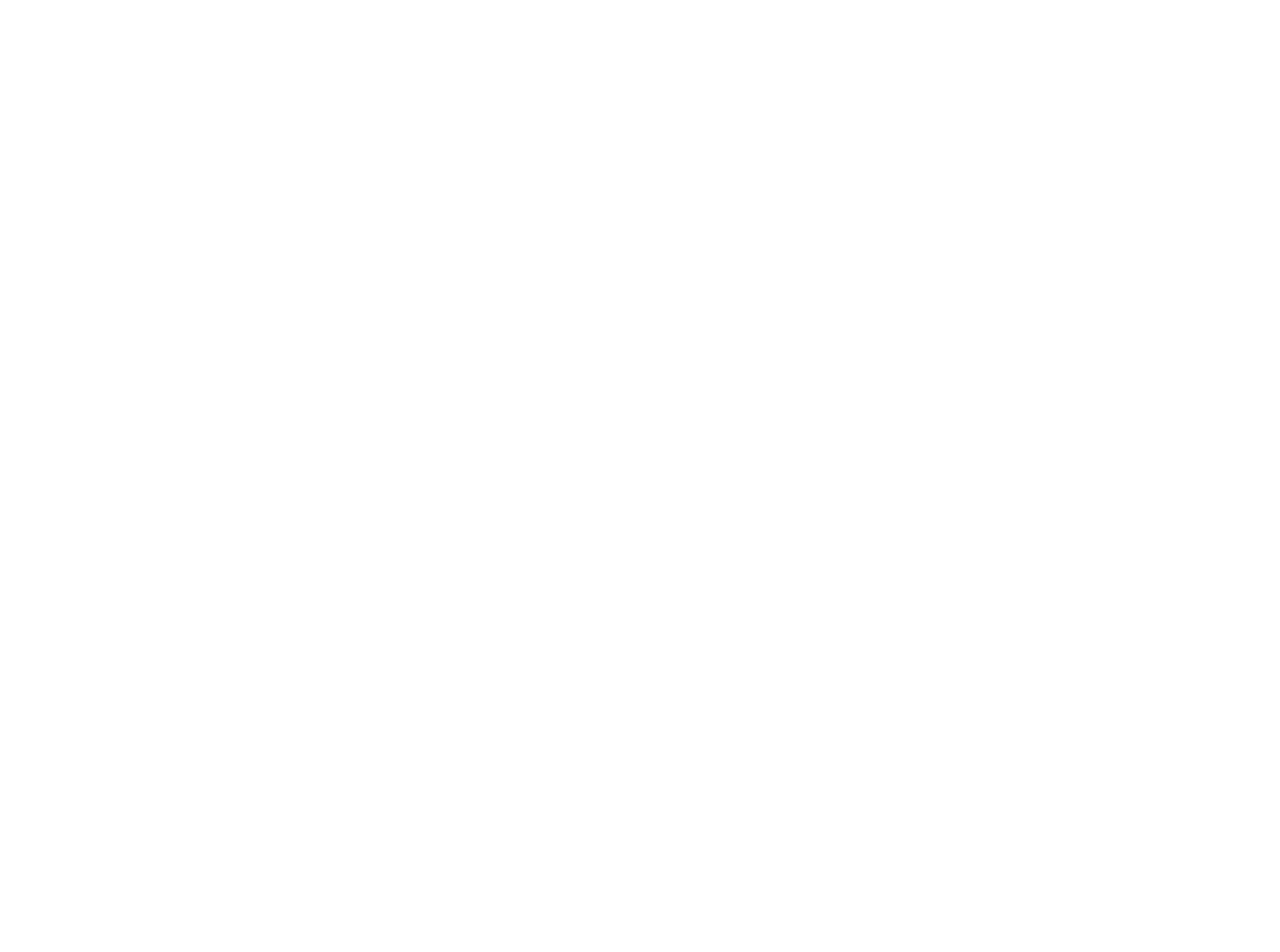
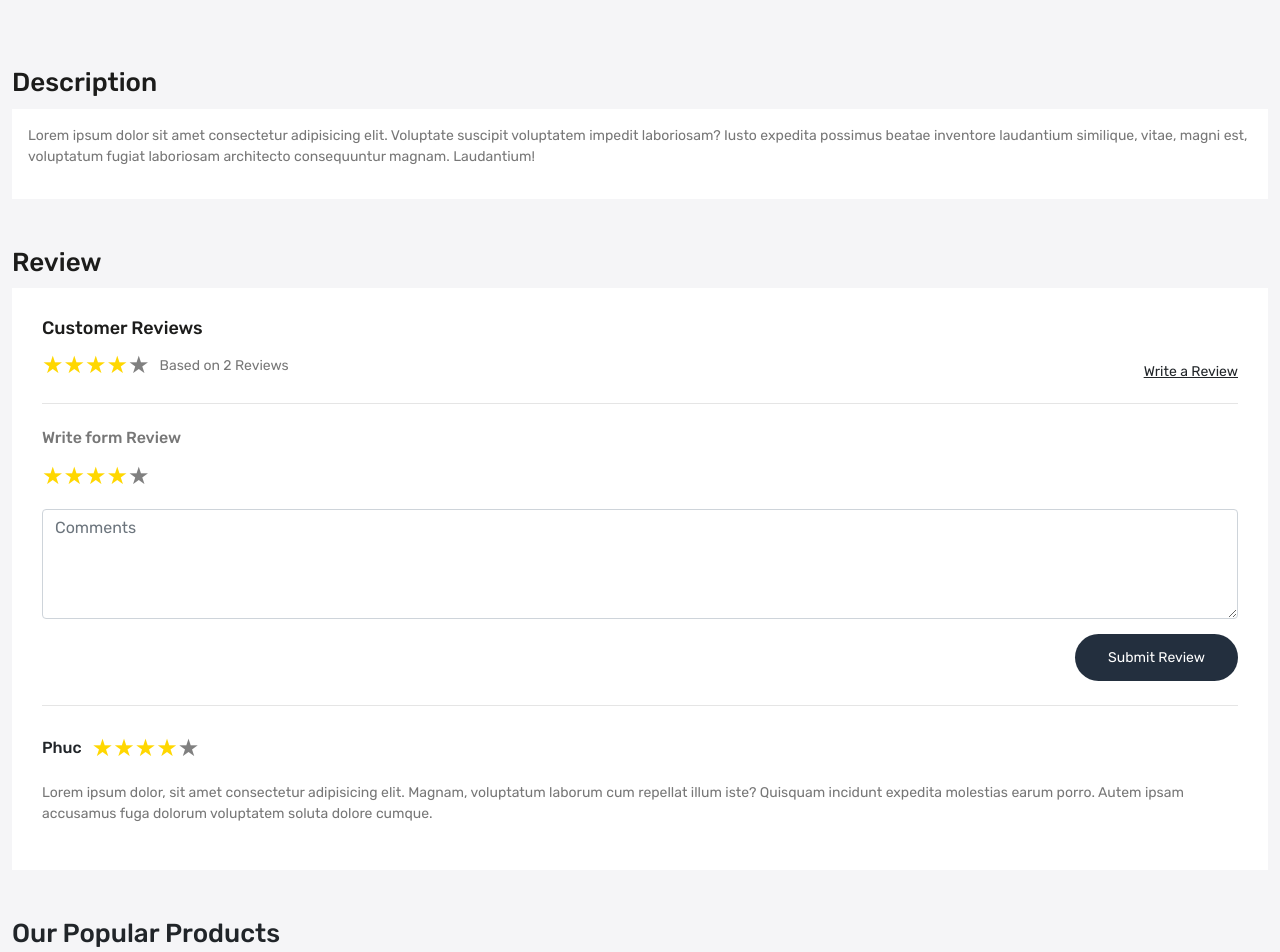
Before and after one commit to Phuc1912001/MERN-PhucShop, a React (Create React App) app in the folder frontend/: page /product/1 in a window 1280 px wide. Before the commit this address had no page. Shown: the part 660-1612 px from the top of the page. Before the commit the page ends 800 px from the top, so only its background shows below. Built offline with nearby package versions, Linux system fonts and the light colour scheme.

Commit message:
Single Product

```diff
--- a/frontend/package.json
+++ b/frontend/package.json
@@ -12,6 +12,7 @@
     "react-fast-marquee": "^1.3.5",
     "react-helmet": "^6.1.0",
     "react-icons": "^4.7.1",
+    "react-image-zoom": "^1.3.1",
     "react-rating-stars-component": "^2.2.0",
     "react-redux": "^8.0.5",
     "react-router-dom": "^6.6.1",
--- a/frontend/src/App.css
+++ b/frontend/src/App.css
@@ -697,3 +697,73 @@
 
 
 /* auth card  end here */
+
+/* Policy Pages */
+.policy {
+  background-color: white;
+  padding: 30px;
+}
+
+/* Policy Pages End Here */
+
+/* Main Product Pages */
+.description-wrapper h4,
+.reviews-wrapper h4 {
+  font-size: 26px;
+  color: var(--color-1c1c1b);
+  margin-bottom: 10px;
+}
+
+.description-wrapper p {
+  font-size: 14px;
+  color: var(--color-777777);
+}
+
+.review-inner-wrapper {
+  background-color: white;
+  padding: 30px;
+}
+
+.review-head {
+  border-bottom: 1px solid rgba(0, 0, 0, 0.1);
+  padding-bottom: 20px;
+}
+
+.review-head h4 {
+  font-size: 18px;
+  color: var(--color-1c1c1b);
+}
+
+.review-head p,
+.review-head a {
+  font-size: 14px;
+  color: var(--color-777777);
+}
+
+.review-form h4 {
+  font-size: 16px;
+  color: var(--color-777777);
+}
+
+.review-form {
+  border-bottom: 1px solid rgba(0, 0, 0, 0.1);
+
+}
+
+.review:not(:last-child) {
+  border-bottom: 1px solid rgba(0, 0, 0, 0.1);
+
+}
+
+.review p {
+  font-size: 14px;
+  color: var(--color-777777);
+}
+
+.main-product-image {
+  padding: 20px;
+  background-color: white;
+  border-radius: 10px;
+}
+
+/* Main Product Pages End Here */
--- a/frontend/src/App.js
+++ b/frontend/src/App.js
@@ -14,6 +14,11 @@
 import Signup from "./pages/Signup";
 import Resetpassword from "./pages/Resetpassword";
 import SingleBlog from "./pages/SingleBlog";
+import PrivaciPolicy from "./pages/PrivaciPolicy";
+import RefundPolicy from "./pages/RefundPolicy";
+import ShippingPolicy from "./pages/ShippingPolicy";
+import TermAndContions from "./pages/TermAndContions";
+import SingleProduct from "./pages/SingleProduct";
 
 function App() {
   return (
@@ -24,7 +29,8 @@
             <Route index element={<Home />} />
             <Route path="about" element={<About />} />
             <Route path="contact" element={<Contact />} />
-            <Route path="store" element={<OurStore />} />
+            <Route path="product" element={<OurStore />} />
+            <Route path="product/:id" element={<SingleProduct />} />
             <Route path="blogs" element={<Blogs />} />
             <Route path="blog/:id" element={<SingleBlog />} />
             <Route path="compare-product" element={<CompareProduct />} />
@@ -33,6 +39,10 @@
             <Route path="forgot-password" element={<Forgotpassword />} />
             <Route path="signup" element={<Signup />} />
             <Route path="reset-password" element={<Resetpassword />} />
+            <Route path="privacy-policy" element={<PrivaciPolicy />} />
+            <Route path="refund-policy" element={<RefundPolicy />} />
+            <Route path="shipping-policy" element={<ShippingPolicy />} />
+            <Route path="term-conditions" element={<TermAndContions />} />
           </Route>
         </Routes>
       </BrowserRouter>
--- a/frontend/src/components/Header.jsx
+++ b/frontend/src/components/Header.jsx
@@ -138,7 +138,7 @@
                 <div className="menu-links">
                   <div className="d-flex align-items-center gap-15 ">
                     <NavLink to="/">Home</NavLink>
-                    <NavLink to="/store">Our Store</NavLink>
+                    <NavLink to="/product">Our Store</NavLink>
                     <NavLink to="/blogs">Blogs</NavLink>
                     <NavLink to="/contact">Contact</NavLink>
                   </div>
--- a/frontend/src/components/ProductCard.jsx
+++ b/frontend/src/components/ProductCard.jsx
@@ -12,7 +12,7 @@
           location.pathname === "/store" ? `gr-${grid}` : "col-3"
         } `}
       >
-        <Link className="product-card position-relative ">
+        <Link to="/product/:id" className="product-card position-relative ">
           <div className="wishlist-icon position-absolute ">
             <Link>
               <img src="images/wish.svg" alt="wish" />
--- /dev/null
+++ b/frontend/src/pages/PrivaciPolicy.jsx
@@ -0,0 +1,23 @@
+import React from "react";
+import BreadCrumb from "../components/BreadCrumb";
+import Meta from "../components/Meta";
+
+const PrivaciPolicy = () => {
+  return (
+    <>
+      <Meta title="Privaci Policy" />
+      <BreadCrumb title="Privaci Policy" />
+      <section className="policy-wrapper py-5 home-wrapper-2 ">
+        <div className="container-xxl">
+          <div className="row">
+            <div className="col-12">
+              <div className="policy"></div>
+            </div>
+          </div>
+        </div>
+      </section>
+    </>
+  );
+};
+
+export default PrivaciPolicy;
--- /dev/null
+++ b/frontend/src/pages/RefundPolicy.jsx
@@ -0,0 +1,23 @@
+import React from "react";
+import BreadCrumb from "../components/BreadCrumb";
+import Meta from "../components/Meta";
+
+const RefundPolicy = () => {
+  return (
+    <>
+      <Meta title="Refund Policy" />
+      <BreadCrumb title="Refund Policy" />
+      <section className="policy-wrapper py-5 home-wrapper-2 ">
+        <div className="container-xxl">
+          <div className="row">
+            <div className="col-12">
+              <div className="policy"></div>
+            </div>
+          </div>
+        </div>
+      </section>
+    </>
+  );
+};
+
+export default RefundPolicy;
--- /dev/null
+++ b/frontend/src/pages/ShippingPolicy.jsx
@@ -0,0 +1,23 @@
+import React from 'react'
+import BreadCrumb from '../components/BreadCrumb';
+import Meta from '../components/Meta';
+
+const ShippingPolicy = () => {
+  return (
+    <>
+      <Meta title="Shipping Policy" />
+      <BreadCrumb title="Shipping Policy" />
+      <section className="policy-wrapper py-5 home-wrapper-2 ">
+        <div className="container-xxl">
+          <div className="row">
+            <div className="col-12">
+              <div className="policy"></div>
+            </div>
+          </div>
+        </div>
+      </section>
+    </>
+  );
+}
+
+export default ShippingPolicy
--- /dev/null
+++ b/frontend/src/pages/SingleProduct.jsx
@@ -0,0 +1,155 @@
+import React, { useState } from "react";
+import BreadCrumb from "../components/BreadCrumb";
+import Meta from "../components/Meta";
+import ProductCard from "../components/ProductCard";
+import ReactStars from "react-rating-stars-component";
+import ReactImageZoom from "react-image-zoom";
+
+const SingleProduct = () => {
+  const props = {
+    width: 400,
+    height: 250,
+    zoomWidth: 200,
+    img: "https://salt.tikicdn.com/ts/tmp/f9/76/72/5efb0d991e058cf4ceadb72e2430c0b5.jpg",
+  };
+  const [orderedProduct, setOrderedProduct] = useState(true);
+  return (
+    <>
+      <Meta title="Privaci Policy" />
+      <BreadCrumb title="Privaci Policy" />
+      <div className="main-product-wrapper py-5 home-wrapper-2 ">
+        <div className="container-xxl ">
+          <div className="row">
+            <div className="col-6">
+              <div className="main-product-image">
+                <div>
+                  <ReactImageZoom {...props} className="cayqua" />
+                </div>
+              </div>
+            </div>
+            <div className="col-6"></div>
+          </div>
+        </div>
+      </div>
+      <div className="description-wrapper py-5 home-wrapper-2 ">
+        <div className="container-xxl">
+          <div className="row">
+            <div className="col-12">
+              <h4>Description</h4>
+              <div className="bg-white p-3 ">
+                <p>
+                  Lorem ipsum dolor sit amet consectetur adipisicing elit.
+                  Voluptate suscipit voluptatem impedit laboriosam? Iusto
+                  expedita possimus beatae inventore laudantium similique,
+                  vitae, magni est, voluptatum fugiat laboriosam architecto
+                  consequuntur magnam. Laudantium!
+                </p>
+              </div>
+            </div>
+          </div>
+        </div>
+      </div>
+      <div className="reviews-wrapper  home-wrapper-2 ">
+        <div className="container-xxl">
+          <div className="row">
+            <div className="col-12">
+              <h4>Review</h4>
+              <div className="review-inner-wrapper">
+                <div className="review-head d-flex justify-content-between align-items-end  ">
+                  <div>
+                    <h4 className="mb-2">Customer Reviews</h4>
+                    <div className="d-flex align-items-center gap-10 ">
+                      <ReactStars
+                        count={5}
+                        size={24}
+                        value={4}
+                        edit={false}
+                        activeColor="#ffd700"
+                      />
+                      <p className="mb-0">Based on 2 Reviews</p>
+                    </div>
+                  </div>
+                  {orderedProduct && (
+                    <div>
+                      <a
+                        className="text-dark  text-decoration-underline "
+                        href="a"
+                      >
+                        Write a Review
+                      </a>
+                    </div>
+                  )}
+                </div>
+                <div className="review-form py-4">
+                  <h4>Write form Review</h4>
+                  <form action="" className="d-flex flex-column gap-15 ">
+                    <div>
+                      <ReactStars
+                        count={5}
+                        size={24}
+                        value={4}
+                        edit={false}
+                        activeColor="#ffd700"
+                      />
+                    </div>
+                    <div>
+                      <textarea
+                        name=""
+                        id=""
+                        className="w-100 form-control "
+                        cols="30"
+                        rows="4"
+                        placeholder="Comments"
+                      ></textarea>
+                    </div>
+                    <div className="d-flex justify-content-end ">
+                      <button className="button border-0 ">
+                        Submit Review
+                      </button>
+                    </div>
+                  </form>
+                </div>
+                <div className="reviews mt-4 ">
+                  <div className="review">
+                    <div className="d-flex gap-10 align-items-center ">
+                      <h6 className="mb-0">Phuc</h6>
+                      <ReactStars
+                        count={5}
+                        size={24}
+                        value={4}
+                        edit={false}
+                        activeColor="#ffd700"
+                      />
+                    </div>
+                    <p className="mt-3">
+                      Lorem ipsum dolor, sit amet consectetur adipisicing elit.
+                      Magnam, voluptatum laborum cum repellat illum iste?
+                      Quisquam incidunt expedita molestias earum porro. Autem
+                      ipsam accusamus fuga dolorum voluptatem soluta dolore
+                      cumque.
+                    </p>
+                  </div>
+                </div>
+              </div>
+            </div>
+          </div>
+        </div>
+      </div>
+      <section className="popular-wrapper py-5 home-wrapper-2 ">
+        <div className="container-xxl">
+          <div className="row">
+            <div className="col-12">
+              <h3 className="section-heading">Our Popular Products</h3>
+            </div>
+            <ProductCard />
+            <ProductCard />
+            <ProductCard />
+            <ProductCard />
+          </div>
+        </div>
+      </section>
+    </>
+  );
+};
+
+export default SingleProduct;
--- /dev/null
+++ b/frontend/src/pages/TermAndContions.jsx
@@ -0,0 +1,23 @@
+import React from "react";
+import BreadCrumb from "../components/BreadCrumb";
+import Meta from "../components/Meta";
+
+const TermAndContions = () => {
+  return (
+    <>
+      <Meta title="Term And Conditions" />
+      <BreadCrumb title="Term And Conditions" />
+      <section className="policy-wrapper py-5 home-wrapper-2 ">
+        <div className="container-xxl">
+          <div className="row">
+            <div className="col-12">
+              <div className="policy"></div>
+            </div>
+          </div>
+        </div>
+      </section>
+    </>
+  );
+};
+
+export default TermAndContions;
```
Also changed, not shown: frontend/src/components/Footer.jsx (+10 -4 lines), 1 other file (tests, documents, lock files or other folders).
